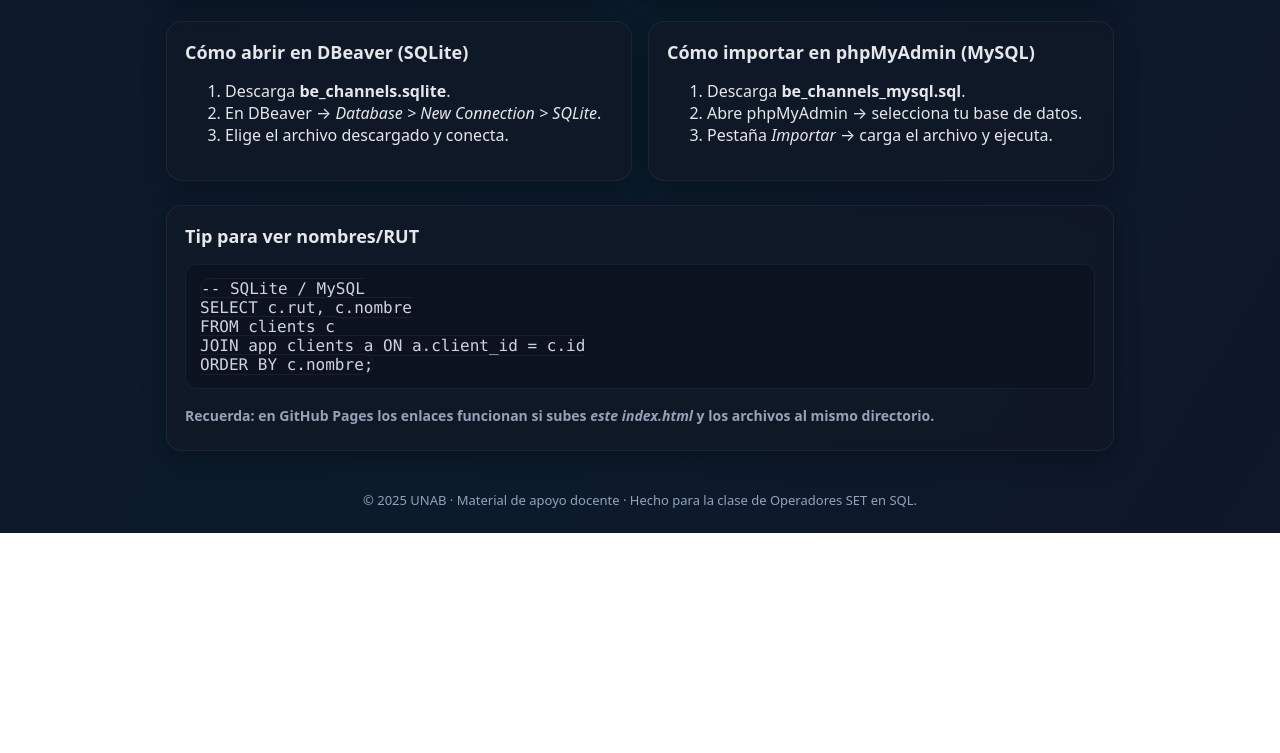
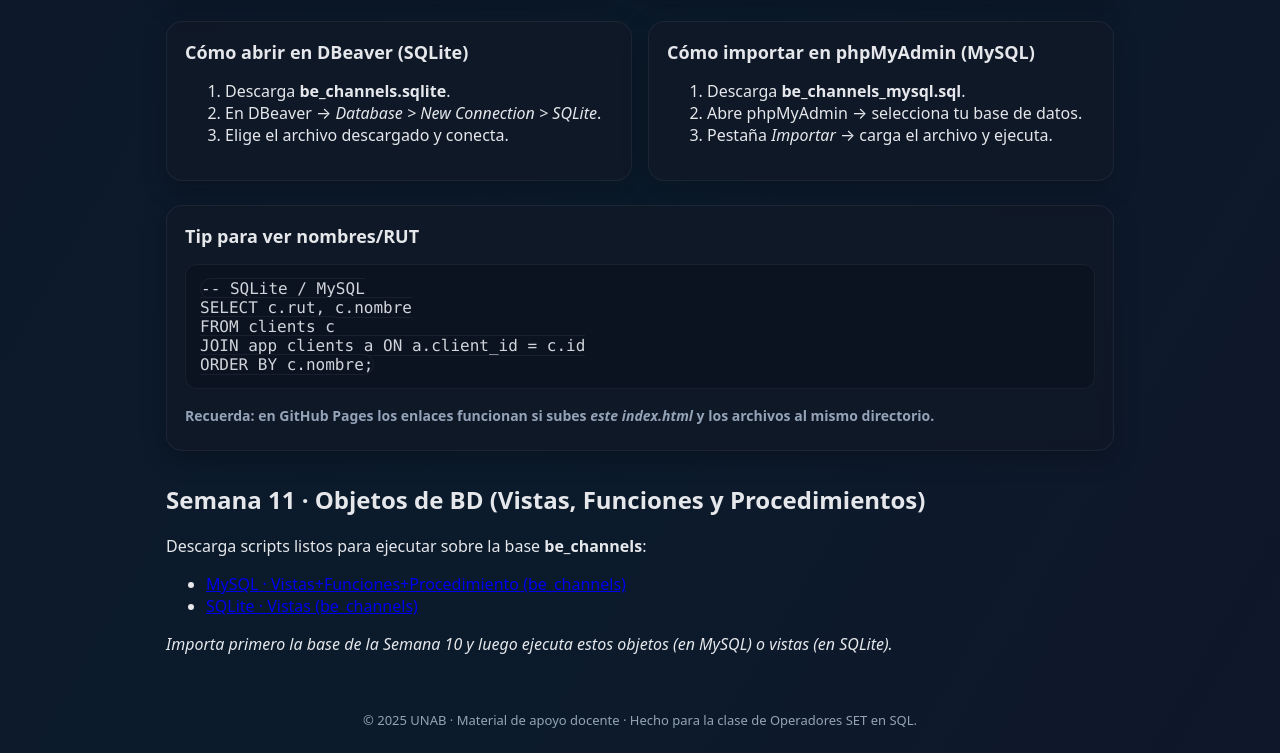
Before and after one commit to OscarZuniga7/operadores-set-sql, a plain HTML site: page index.html in a window 1280 px wide. Shown: the part 1126-1879 px from the top of the page. Before the commit the page ends 1659 px from the top, so only its background shows below. Drawn offline with Linux system fonts and the light colour scheme.

Commit message:
Semana 11: sección de descargas (vistas/funciones/procedimiento)

```diff
--- a/index.html
+++ b/index.html
@@ -173,6 +173,17 @@ JOIN app_clients a ON a.client_id = c.id
 ORDER BY c.nombre;</code></pre>
       <p class="warn">Recuerda: en GitHub Pages los enlaces funcionan si subes <em>este index.html</em> y los archivos al mismo directorio.</p>
     </section>
+<section id="semana11-objetos" style="margin-top:2rem">
+  <h2>Semana 11 · Objetos de BD (Vistas, Funciones y Procedimientos)</h2>
+  <p>Descarga scripts listos para ejecutar sobre la base <strong>be_channels</strong>:</p>
+  <ul>
+    <li><a download href="assets/sql/semana11/be_channels_mysql_objects.sql">MySQL · Vistas+Funciones+Procedimiento (be_channels)</a></li>
+    <li><a download href="assets/sql/semana11/be_channels_sqlite_views.sql">SQLite · Vistas (be_channels)</a></li>
+  </ul>
+  <p><em>Importa primero la base de la Semana 10 y luego ejecuta estos objetos (en MySQL) o vistas (en SQLite).</em></p>
+</section>
+
+
   </main>
 
   <footer>
```
